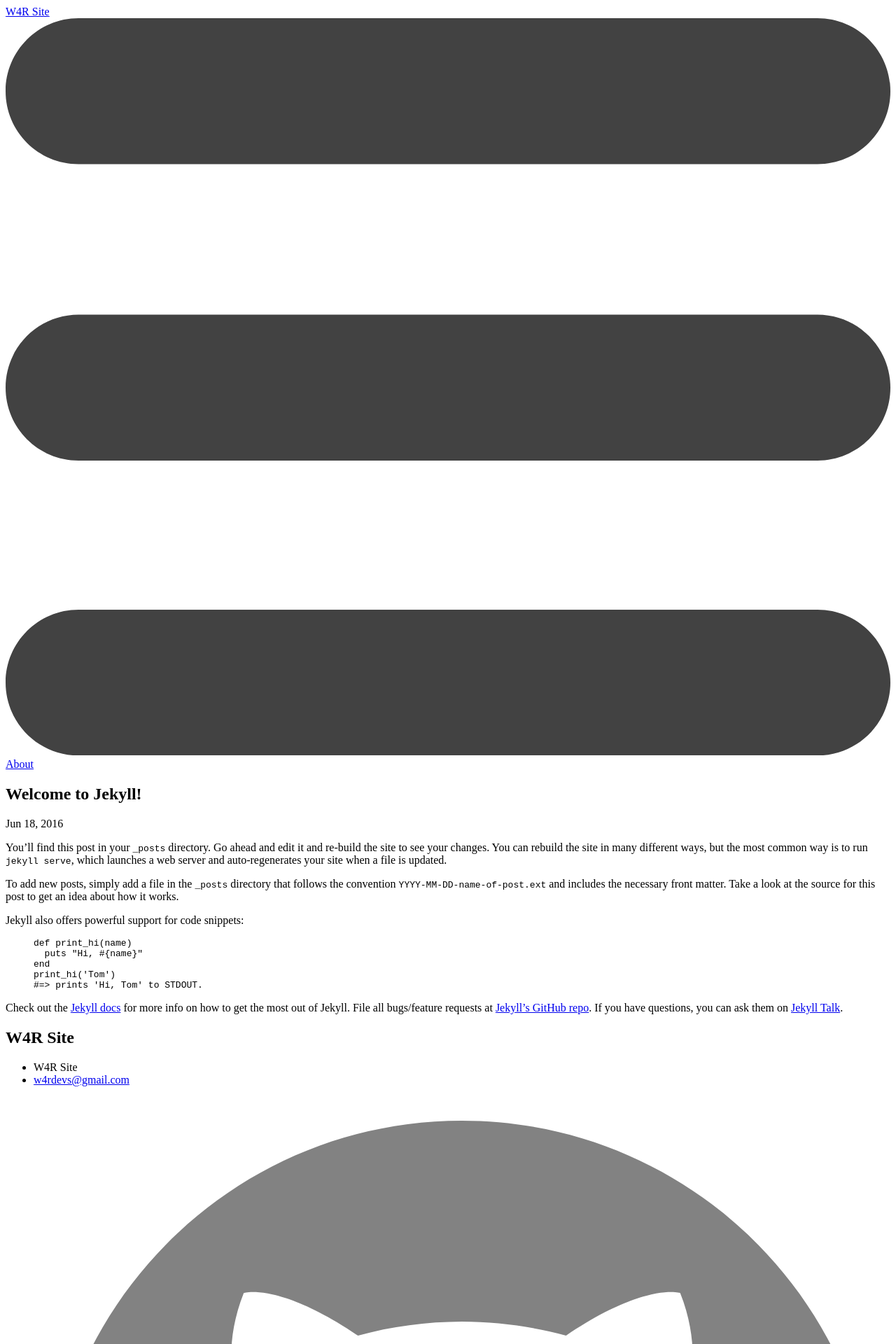
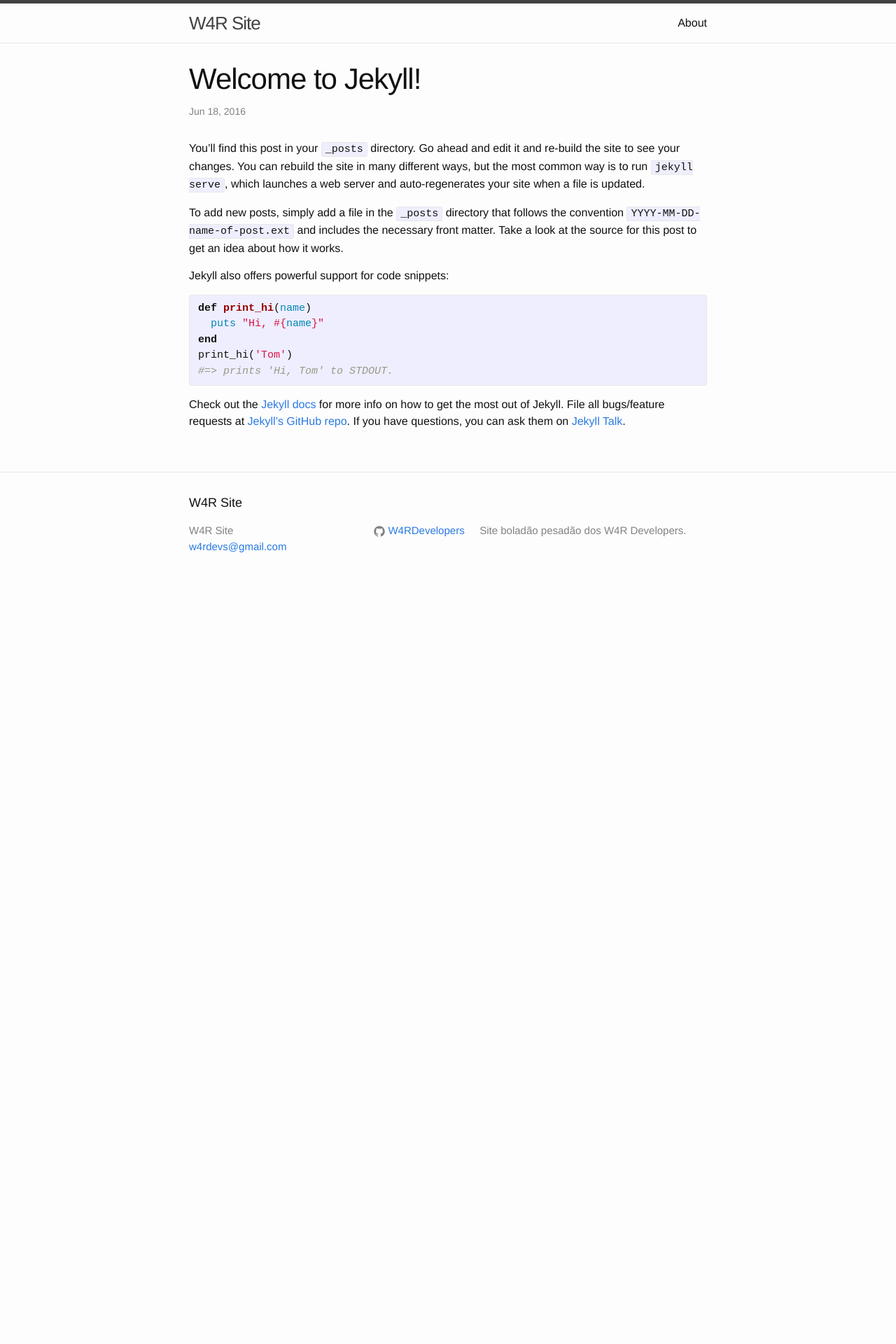
Before and after one commit to W4RDevelopers/w4r-site, a Jekyll site: the page built from _posts/2016-06-18-welcome-to-jekyll.markdown, in a window 1280 px wide. Shown: the top 1920 px of the page at 70% size. Built offline with Jekyll 4.4.1, drawn with Linux system fonts in a browser that asks for light colours; after the commit the page ends 900 px from its top, so only the background shows below that.

Commit message:
changing from grunt to gulp, using the gulpyll gulpfile

```diff
--- a/_config.yml
+++ b/_config.yml
@@ -13,7 +13,7 @@
 baseurl: "" # the subpath of your site, e.g. /blog
 url: "http://yourdomain.com" # the base hostname & protocol for your site
 github_username:  W4RDevelopers
-exclude: ['node_modules', 'bower_components', 'js', 'css', '_scss', 'Gruntfile.js']
+exclude: ['node_modules', 'bower_components', 'js', '_scss', 'Gruntfile.js']
 keep_files: ['_site/css', '_site/js']
 # Build settings
 markdown: kramdown
--- a/_sass/main.scss
+++ b/_sass/main.scss
@@ -44,7 +44,7 @@
 
 // Import partials from `sass_dir` (defaults to `_sass`)
 @import
-		"bower_components/bootstrap-sass/vendor/assets/stylesheets/bootstrap",
+		// "bower_components/bootstrap-sass/vendor/assets/stylesheets/bootstrap",
         "base",
         "layout",
         "syntax-highlighting"
--- /dev/null
+++ b/css/main.css
@@ -0,0 +1,458 @@
+/**
+ * Reset some basic elements
+ */
+body, h1, h2, h3, h4, h5, h6,
+p, blockquote, pre, hr,
+dl, dd, ol, ul, figure {
+  margin: 0;
+  padding: 0; }
+
+/**
+ * Basic styling
+ */
+body {
+  font: 400 16px/1.5 "Helvetica Neue", Helvetica, Arial, sans-serif;
+  color: #111;
+  background-color: #fdfdfd;
+  -webkit-text-size-adjust: 100%;
+  -webkit-font-feature-settings: "kern" 1;
+  -moz-font-feature-settings: "kern" 1;
+  -o-font-feature-settings: "kern" 1;
+  font-feature-settings: "kern" 1;
+  font-kerning: normal; }
+
+/**
+ * Set `margin-bottom` to maintain vertical rhythm
+ */
+h1, h2, h3, h4, h5, h6,
+p, blockquote, pre,
+ul, ol, dl, figure,
+.highlight {
+  margin-bottom: 15px; }
+
+/**
+ * Images
+ */
+img {
+  max-width: 100%;
+  vertical-align: middle; }
+
+/**
+ * Figures
+ */
+figure > img {
+  display: block; }
+
+figcaption {
+  font-size: 14px; }
+
+/**
+ * Lists
+ */
+ul, ol {
+  margin-left: 30px; }
+
+li > ul,
+li > ol {
+  margin-bottom: 0; }
+
+/**
+ * Headings
+ */
+h1, h2, h3, h4, h5, h6 {
+  font-weight: 400; }
+
+/**
+ * Links
+ */
+a {
+  color: #2a7ae2;
+  text-decoration: none; }
+  a:visited {
+    color: #1756a9; }
+  a:hover {
+    color: #111;
+    text-decoration: underline; }
+
+/**
+ * Blockquotes
+ */
+blockquote {
+  color: #828282;
+  border-left: 4px solid #e8e8e8;
+  padding-left: 15px;
+  font-size: 18px;
+  letter-spacing: -1px;
+  font-style: italic; }
+  blockquote > :last-child {
+    margin-bottom: 0; }
+
+/**
+ * Code formatting
+ */
+pre,
+code {
+  font-size: 15px;
+  border: 1px solid #e8e8e8;
+  border-radius: 3px;
+  background-color: #eef; }
+
+code {
+  padding: 1px 5px; }
+
+pre {
+  padding: 8px 12px;
+  overflow-x: auto; }
+  pre > code {
+    border: 0;
+    padding-right: 0;
+    padding-left: 0; }
+
+/**
+ * Wrapper
+ */
+.wrapper {
+  max-width: -webkit-calc(800px - (30px * 2));
+  max-width: calc(800px - (30px * 2));
+  margin-right: auto;
+  margin-left: auto;
+  padding-right: 30px;
+  padding-left: 30px; }
+  @media screen and (max-width: 800px) {
+    .wrapper {
+      max-width: -webkit-calc(800px - (30px));
+      max-width: calc(800px - (30px));
+      padding-right: 15px;
+      padding-left: 15px; } }
+
+/**
+ * Clearfix
+ */
+.wrapper:after, .footer-col-wrapper:after {
+  content: "";
+  display: table;
+  clear: both; }
+
+/**
+ * Icons
+ */
+.icon > svg {
+  display: inline-block;
+  width: 16px;
+  height: 16px;
+  vertical-align: middle; }
+  .icon > svg path {
+    fill: #828282; }
+
+/**
+ * Site header
+ */
+.site-header {
+  border-top: 5px solid #424242;
+  border-bottom: 1px solid #e8e8e8;
+  min-height: 56px;
+  position: relative; }
+
+.site-title {
+  font-size: 26px;
+  font-weight: 300;
+  line-height: 56px;
+  letter-spacing: -1px;
+  margin-bottom: 0;
+  float: left; }
+  .site-title, .site-title:visited {
+    color: #424242; }
+
+.site-nav {
+  float: right;
+  line-height: 56px; }
+  .site-nav .menu-icon {
+    display: none; }
+  .site-nav .page-link {
+    color: #111;
+    line-height: 1.5; }
+    .site-nav .page-link:not(:last-child) {
+      margin-right: 20px; }
+  @media screen and (max-width: 600px) {
+    .site-nav {
+      position: absolute;
+      top: 9px;
+      right: 15px;
+      background-color: #fdfdfd;
+      border: 1px solid #e8e8e8;
+      border-radius: 5px;
+      text-align: right; }
+      .site-nav .menu-icon {
+        display: block;
+        float: right;
+        width: 36px;
+        height: 26px;
+        line-height: 0;
+        padding-top: 10px;
+        text-align: center; }
+        .site-nav .menu-icon > svg {
+          width: 18px;
+          height: 15px; }
+          .site-nav .menu-icon > svg path {
+            fill: #424242; }
+      .site-nav .trigger {
+        clear: both;
+        display: none; }
+      .site-nav:hover .trigger {
+        display: block;
+        padding-bottom: 5px; }
+      .site-nav .page-link {
+        display: block;
+        padding: 5px 10px;
+        margin-left: 20px; }
+        .site-nav .page-link:not(:last-child) {
+          margin-right: 0; } }
+
+/**
+ * Site footer
+ */
+.site-footer {
+  border-top: 1px solid #e8e8e8;
+  padding: 30px 0; }
+
+.footer-heading {
+  font-size: 18px;
+  margin-bottom: 15px; }
+
+.contact-list,
+.social-media-list {
+  list-style: none;
+  margin-left: 0; }
+
+.footer-col-wrapper {
+  font-size: 15px;
+  color: #828282;
+  margin-left: -15px; }
+
+.footer-col {
+  float: left;
+  margin-bottom: 15px;
+  padding-left: 15px; }
+
+.footer-col-1 {
+  width: -webkit-calc(35% - (30px / 2));
+  width: calc(35% - (30px / 2)); }
+
+.footer-col-2 {
+  width: -webkit-calc(20% - (30px / 2));
+  width: calc(20% - (30px / 2)); }
+
+.footer-col-3 {
+  width: -webkit-calc(45% - (30px / 2));
+  width: calc(45% - (30px / 2)); }
+
+@media screen and (max-width: 800px) {
+  .footer-col-1,
+  .footer-col-2 {
+    width: -webkit-calc(50% - (30px / 2));
+    width: calc(50% - (30px / 2)); }
+  .footer-col-3 {
+    width: -webkit-calc(100% - (30px / 2));
+    width: calc(100% - (30px / 2)); } }
+
+@media screen and (max-width: 600px) {
+  .footer-col {
+    float: none;
+    width: -webkit-calc(100% - (30px / 2));
+    width: calc(100% - (30px / 2)); } }
+
+/**
+ * Page content
+ */
+.page-content {
+  padding: 30px 0; }
+
+.page-heading {
+  font-size: 20px; }
+
+.post-list {
+  margin-left: 0;
+  list-style: none; }
+  .post-list > li {
+    margin-bottom: 30px; }
+
+.post-meta {
+  font-size: 14px;
+  color: #828282; }
+
+.post-link {
+  display: block;
+  font-size: 24px; }
+
+/**
+ * Posts
+ */
+.post-header {
+  margin-bottom: 30px; }
+
+.post-title {
+  font-size: 42px;
+  letter-spacing: -1px;
+  line-height: 1; }
+  @media screen and (max-width: 800px) {
+    .post-title {
+      font-size: 36px; } }
+
+.post-content {
+  margin-bottom: 30px; }
+  .post-content h2 {
+    font-size: 32px; }
+    @media screen and (max-width: 800px) {
+      .post-content h2 {
+        font-size: 28px; } }
+  .post-content h3 {
+    font-size: 26px; }
+    @media screen and (max-width: 800px) {
+      .post-content h3 {
+        font-size: 22px; } }
+  .post-content h4 {
+    font-size: 20px; }
+    @media screen and (max-width: 800px) {
+      .post-content h4 {
+        font-size: 18px; } }
+
+/**
+ * Syntax highlighting styles
+ */
+.highlight {
+  background: #fff; }
+  .highlighter-rouge .highlight {
+    background: #eef; }
+  .highlight .c {
+    color: #998;
+    font-style: italic; }
+  .highlight .err {
+    color: #a61717;
+    background-color: #e3d2d2; }
+  .highlight .k {
+    font-weight: bold; }
+  .highlight .o {
+    font-weight: bold; }
+  .highlight .cm {
+    color: #998;
+    font-style: italic; }
+  .highlight .cp {
+    color: #999;
+    font-weight: bold; }
+  .highlight .c1 {
+    color: #998;
+    font-style: italic; }
+  .highlight .cs {
+    color: #999;
+    font-weight: bold;
+    font-style: italic; }
+  .highlight .gd {
+    color: #000;
+    background-color: #fdd; }
+  .highlight .gd .x {
+    color: #000;
+    background-color: #faa; }
+  .highlight .ge {
+    font-style: italic; }
+  .highlight .gr {
+    color: #a00; }
+  .highlight .gh {
+    color: #999; }
+  .highlight .gi {
+    color: #000;
+    background-color: #dfd; }
+  .highlight .gi .x {
+    color: #000;
+    background-color: #afa; }
+  .highlight .go {
+    color: #888; }
+  .highlight .gp {
+    color: #555; }
+  .highlight .gs {
+    font-weight: bold; }
+  .highlight .gu {
+    color: #aaa; }
+  .highlight .gt {
+    color: #a00; }
+  .highlight .kc {
+    font-weight: bold; }
+  .highlight .kd {
+    font-weight: bold; }
+  .highlight .kp {
+    font-weight: bold; }
+  .highlight .kr {
+    font-weight: bold; }
+  .highlight .kt {
+    color: #458;
+    font-weight: bold; }
+  .highlight .m {
+    color: #099; }
+  .highlight .s {
+    color: #d14; }
+  .highlight .na {
+    color: #008080; }
+  .highlight .nb {
+    color: #0086B3; }
+  .highlight .nc {
+    color: #458;
+    font-weight: bold; }
+  .highlight .no {
+    color: #008080; }
+  .highlight .ni {
+    color: #800080; }
+  .highlight .ne {
+    color: #900;
+    font-weight: bold; }
+  .highlight .nf {
+    color: #900;
+    font-weight: bold; }
+  .highlight .nn {
+    color: #555; }
+  .highlight .nt {
+    color: #000080; }
+  .highlight .nv {
+    color: #008080; }
+  .highlight .ow {
+    font-weight: bold; }
+  .highlight .w {
+    color: #bbb; }
+  .highlight .mf {
+    color: #099; }
+  .highlight .mh {
+    color: #099; }
+  .highlight .mi {
+    color: #099; }
+  .highlight .mo {
+    color: #099; }
+  .highlight .sb {
+    color: #d14; }
+  .highlight .sc {
+    color: #d14; }
+  .highlight .sd {
+    color: #d14; }
+  .highlight .s2 {
+    color: #d14; }
+  .highlight .se {
+    color: #d14; }
+  .highlight .sh {
+    color: #d14; }
+  .highlight .si {
+    color: #d14; }
+  .highlight .sx {
+    color: #d14; }
+  .highlight .sr {
+    color: #009926; }
+  .highlight .s1 {
+    color: #d14; }
+  .highlight .ss {
+    color: #990073; }
+  .highlight .bp {
+    color: #999; }
+  .highlight .vc {
+    color: #008080; }
+  .highlight .vg {
+    color: #008080; }
+  .highlight .vi {
+    color: #008080; }
+  .highlight .il {
+    color: #099; }
```
Also changed, not shown: Gruntfile.js (deleted, +0 -120 lines), bower.json (deleted, +0 -10 lines), gulpfile.js (added, +85 -0 lines), package.json (+23 -17 lines), assets/all.css (added), css/all.css (added), 1 other file.
